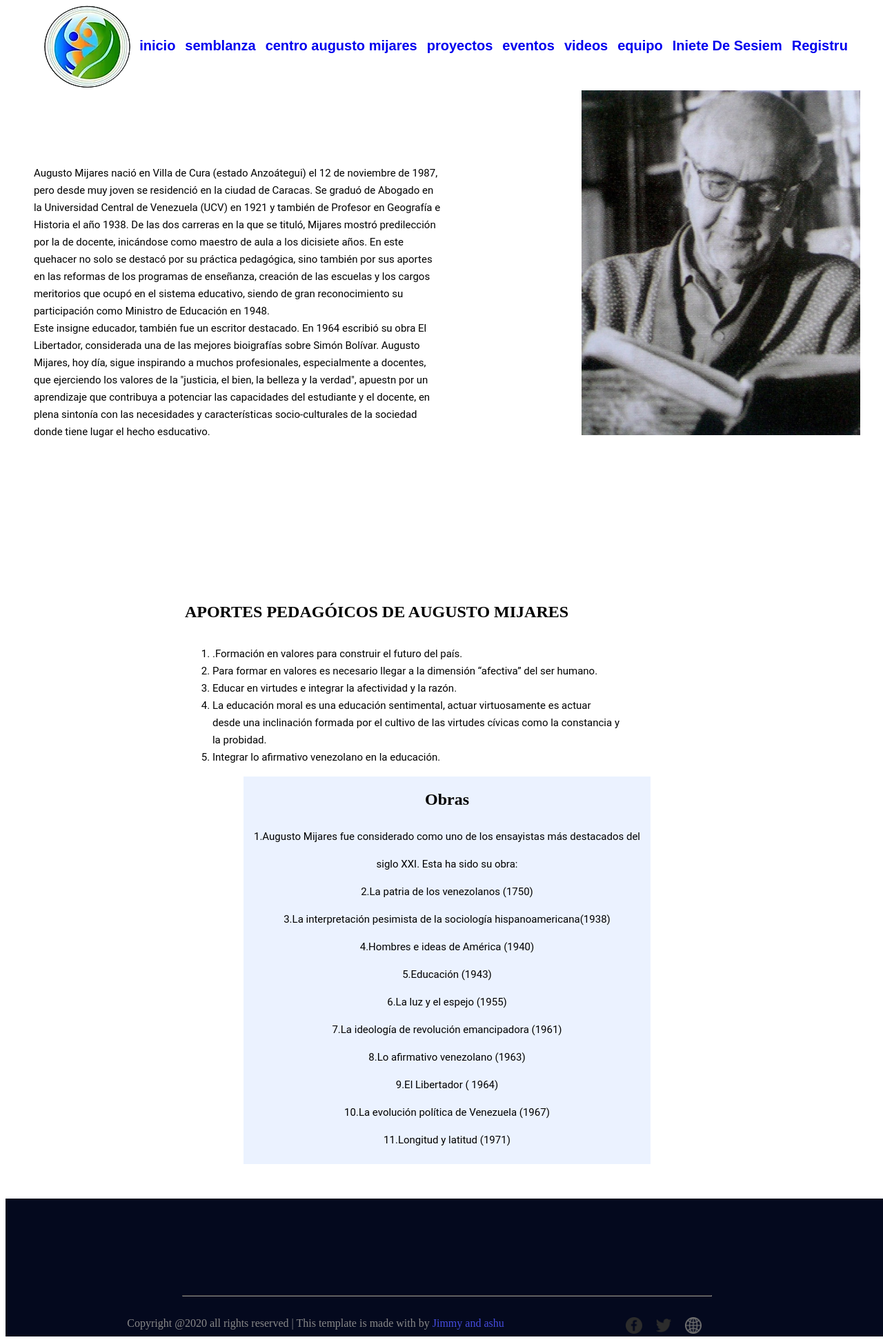
After one commit to JiaMing5139/wdm-cse-5335, a PHP site: page /semblanza.html in a window 1280 px wide. The commit adds this page. Shown: the whole page at 69% size. Run offline with PHP 8.4, Linux system fonts and the light colour scheme.

Commit message:
add:semblanza page

```diff
--- /dev/null
+++ b/semblanza.html
@@ -0,0 +1,102 @@
+<!DOCTYPE html>
+<html lang="en">
+<head>
+    <meta charset="UTF-8">
+    <title>Title</title>
+    <link rel="stylesheet" type="text/css" href="style/global.css">
+    <link rel="stylesheet" type="text/css" href="style/semblanza.css">
+</head>
+<body>
+<div class="nav-container">
+    <img src="static/logo.png" alt="">
+    <a href="inicio.html">inicio</a>
+    <a href="semblanza.html">semblanza</a>
+    <a href="inicio.html">centro augusto mijares</a>
+    <a href="inicio.html">proyectos</a>
+    <a href="inicio.html">eventos</a>
+    <a href="inicio.html">videos</a>
+    <a href="inicio.html">equipo</a>
+    <a href="inicio.html">Iniete De Sesiem</a>
+    <a href="inicio.html">Registru</a>
+</div>
+
+<div id="row1">
+    <p>Augusto Mijares nació en Villa de Cura (estado Anzoátegui) el 12 de
+        noviembre de 1987, pero desde muy joven se residenció en la ciudad
+        de Caracas. Se graduó de Abogado en la Universidad Central de Venezuela
+        (UCV) en 1921 y también de Profesor en Geografía e Historia el año 1938.
+        De las dos carreras en la que se tituló, Mijares mostró predilección por
+        la de docente, inicándose como maestro de aula a los dicisiete años. En este
+        quehacer no solo se destacó por su práctica pedagógica, sino también por sus
+        aportes en las reformas de los programas de enseñanza, creación de las escuelas y
+        los cargos meritorios que ocupó en el sistema educativo, siendo de gran reconocimiento
+        su participación como Ministro de Educación en 1948.<br>
+        Este insigne educador, también fue un escritor destacado. En 1964 escribió su obra El Libertador,
+        considerada una de las mejores bioigrafías sobre Simón Bolívar.
+        Augusto Mijares, hoy día, sigue inspirando a muchos profesionales, especialmente a
+        docentes, que ejerciendo los valores de la "justicia, el bien, la belleza y la verdad", apuestn
+        por un aprendizaje que contribuya a potenciar las capacidades del estudiante y el docente, en plena sintonía
+        con las necesidades y características socio-culturales de la sociedad donde tiene lugar el hecho esducativo.
+    </p>
+    <img src="static/Augusto_Mijares.jpg" alt="">
+</div>
+
+<div id="row2">
+    <div id="left-container">
+        <h2>APORTES PEDAGÓICOS DE AUGUSTO MIJARES</h2>
+        <ol>
+            <li>.Formación en valores para construir el futuro del país.</li>
+            <li>Para formar en valores es necesario llegar a la dimensión “afectiva” del ser humano.</li>
+            <li>Educar en virtudes e integrar la afectividad y la razón.</li>
+            <li>La educación moral es una educación sentimental, actuar virtuosamente es
+                actuar desde una inclinación formada por el cultivo de las virtudes cívicas como la constancia y la probidad.</li>
+            <li>Integrar lo afirmativo venezolano en la educación.</li>
+        </ol>
+
+    </div>
+
+    <div id="right-container">
+        <h2>Obras</h2>
+        <p class="bigger-line-height">
+            1.Augusto Mijares fue considerado como uno de los ensayistas más destacados del siglo XXI. Esta ha sido su obra:
+            <br>
+            2.La patria de los venezolanos (1750)
+            <br>
+            3.La interpretación pesimista de la sociología hispanoamericana(1938)
+            <br>
+            4.Hombres e ideas de América (1940)
+            <br>
+            5.Educación (1943)
+            <br>
+            6.La luz y el espejo (1955)
+            <br>
+            7.La ideología de revolución emancipadora (1961)
+            <br>
+            8.Lo afirmativo venezolano (1963)
+            <br>
+            9.El Libertador ( 1964)
+            <br>
+            10.La evolución política de Venezuela (1967)
+            <br>
+            11.Longitud y latitud (1971)
+        </p>
+    </div>
+
+</div>
+
+<footer>
+    <div class="container">
+        <div id="bootom-container" >
+            <hr>
+            <text>Copyright @2020 all rights reserved | This template is made with by <text id="name">Jimmy and ashu</text></text>
+            <div id="iconGroup" style="float: right">
+                <img src="static/face%20book.png" style="width:24px;height: 24px" alt="">
+                <img src="static/twitter.png" style="width:24px;height: 24px" alt="">
+                <img src="static/global%20(1).png" style="width:24px;height: 24px" alt="">
+            </div>
+        </div>
+    </div>
+</footer>
+
+</body>
+</html>
--- /dev/null
+++ b/style/global.css
@@ -0,0 +1,74 @@
+.nav-container {
+    text-align: center;
+    /*background: #ebf2ff;*/
+}
+
+.nav-container img{
+    display: inline-block;
+    vertical-align: middle;
+}
+.nav-container a {
+    text-decoration:none;
+    display: inline-block;
+    margin: 5px;
+    text-align: center;
+    font: bold 20px Sans-Serif;
+}
+footer .container{
+    position: relative;
+    background-color: #04091e;
+    height: 200px;
+
+}
+
+footer .container #bootom-container{
+    position: absolute;
+    bottom: 0;
+    vertical-align: bottom;
+    color: #888888 ;
+    width: 80%;
+    margin:0 auto;
+    text-align: center;
+
+}
+
+
+footer .container  #bootom-container  hr{
+    border-color: #888888;
+    margin-left: 25%;
+    margin-bottom: 30px;
+}
+
+footer .container  #bootom-container  #name{
+    color: #454cde;
+}
+
+footer .container #bootom-container #iconGroup{
+    display: inline-block;
+}
+footer .container #bootom-container #iconGroup img{
+    padding-right: 15px;
+}
+p{
+    font-family: Roboto, serif;
+    font-size: 15px;
+    font-weight: 400;
+    line-height: 1.667;
+    width: 70ch;
+}
+ol{
+    font-family: Roboto, serif;
+    font-size: 15px;
+    font-weight: 400;
+    line-height: 1.667;
+    width: 70ch;
+}
+
+.bigger-line-height{
+    line-height: 2.667;
+}
+
+body{
+    width: 100%;
+    height: 100%;
+}
--- /dev/null
+++ b/style/semblanza.css
@@ -0,0 +1,48 @@
+#row1{
+    text-align: center;
+}
+#row1 img{
+    height: 500px;
+    padding-left: 100px;
+}
+#row1 p{
+    display: inline-block;
+    text-align: left;
+    padding-right: 100px;
+}
+
+#row2{
+    text-align: center;
+    padding-top: 50px;
+    padding-bottom: 50px;
+
+}
+#row2 img{
+    display: inline-block;
+    height: 500px;
+    padding-left: 100px;
+}
+#row2 ol{
+    display: inline-block;
+
+}
+
+#row2 #right-container{
+    display: inline-block;
+    text-align: center;
+    background-color:#ebf2ff ;
+}
+
+
+#row2 #left-container{
+    vertical-align: top;
+    display: inline-block;
+    text-align: left;
+    margin-top: 150px;
+    padding-right: 130px;
+}
+
+#row2 #left-container p{
+    display: block;
+    margin: 30px 0;
+}
```
Also changed, not shown: inicio.html (renamed from index.html, +17 -18 lines), style/inicio_style.css (renamed from style.css, +2 -59 lines), static/Augusto_Mijares.jpg (added).
